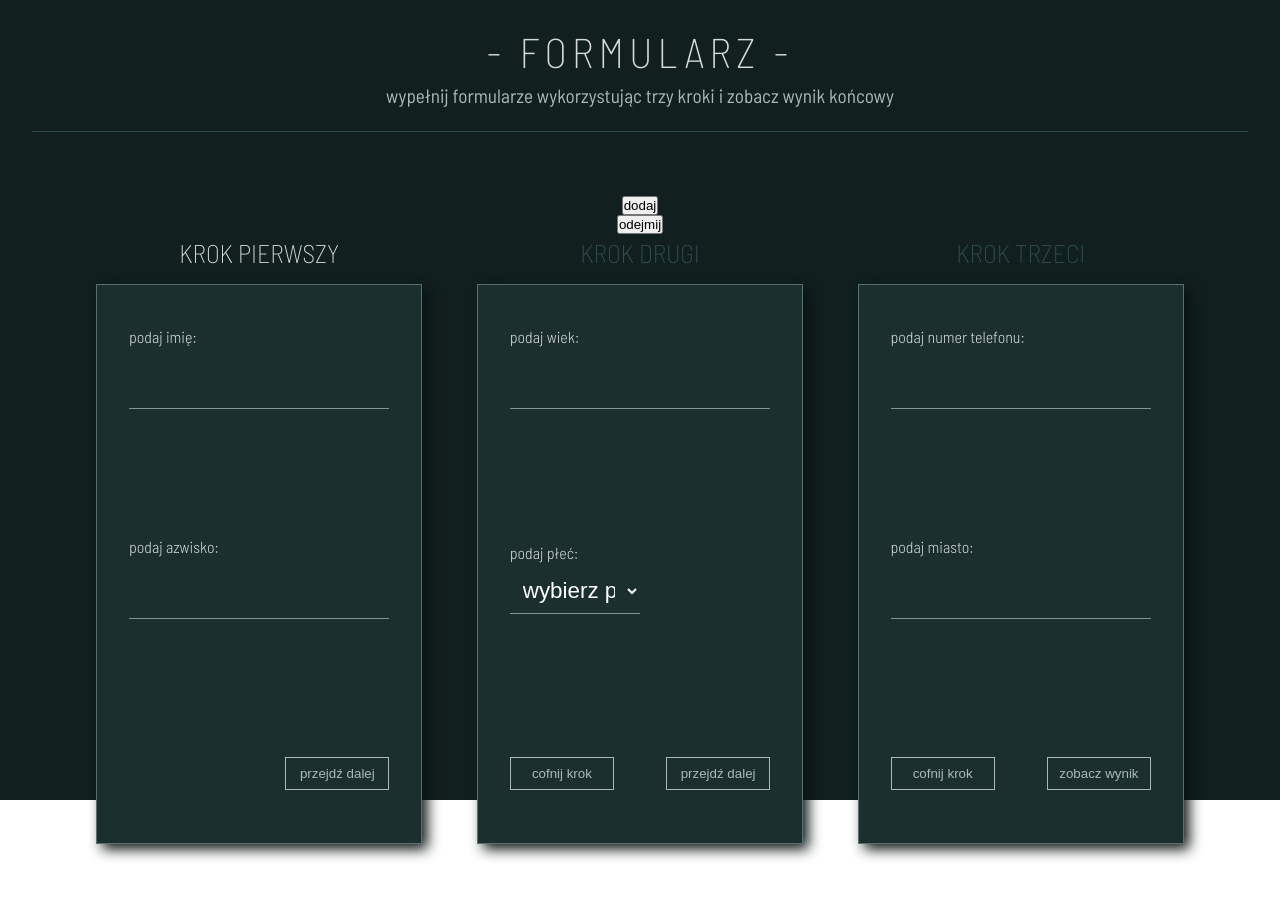
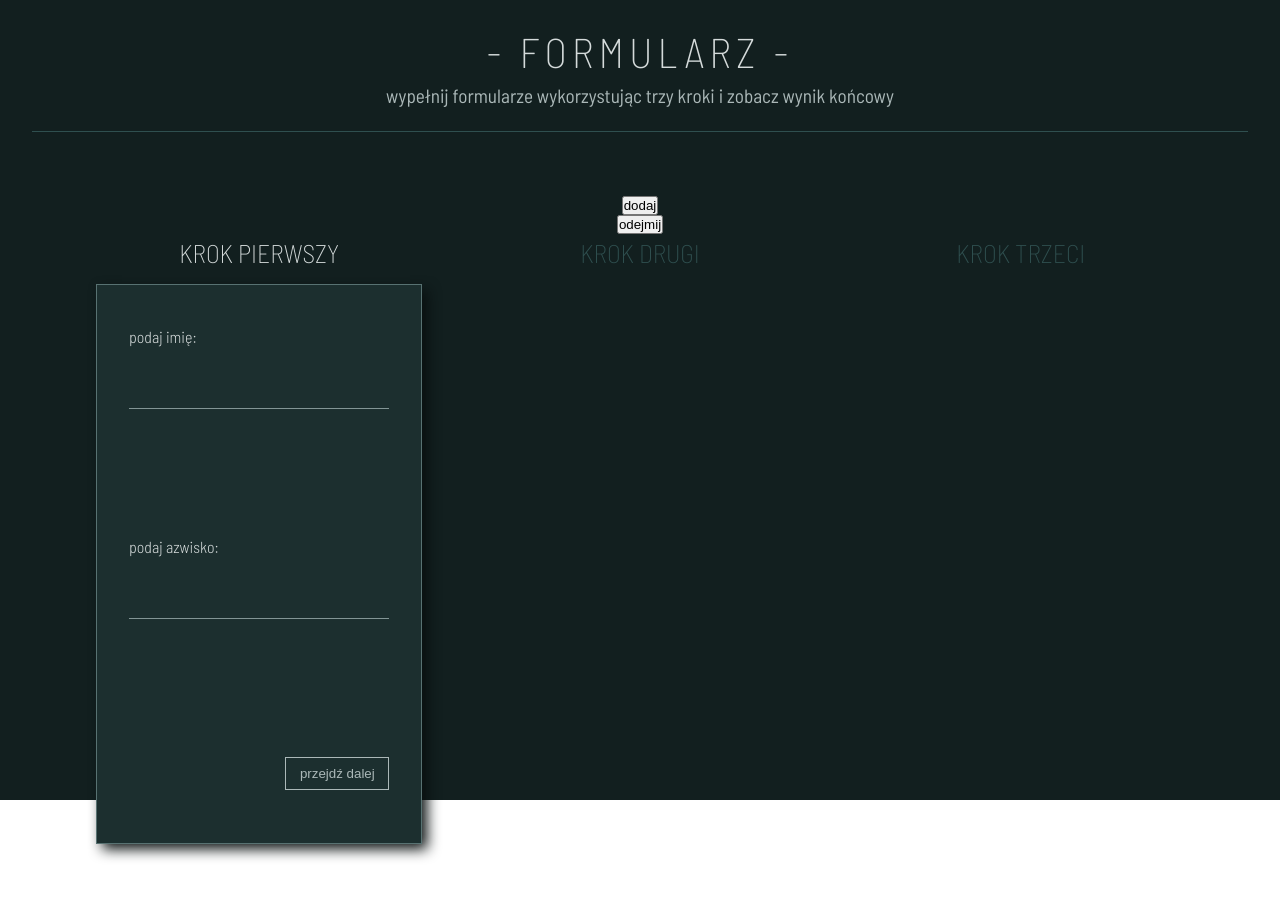
Before and after one commit to Scorpion19702022/React_Mentor_018_MULTI_STEP_FORM_and_TEST, a React (Vite) app: page / in a window 1280 px wide. Shown: the top 898 px of the page. Built offline with nearby package versions, Linux system fonts and the light colour scheme.

Commit message:
added styles

```diff
--- a/src/Components/StepThree/StepThree.tsx
+++ b/src/Components/StepThree/StepThree.tsx
@@ -38,7 +38,7 @@ const StepThree: React.FC<initialProps> = ({ stepThree, stepEndThree, backStep,
 	}
 
 	return (
-		<section className={stepThree === 1 ? styles.wrapper : styles.wrapper_end}>
+		<section className={stepThree === 3 ? styles.wrapper : styles.wrapper_end}>
 			<form className={styles.form} onSubmit={handleSubmit(onSubmit)}>
 				<div className={styles.box_inputs}>
 					<label className={styles.label}>podaj numer telefonu:</label>
--- a/src/Components/StepTwo/StepTwo.tsx
+++ b/src/Components/StepTwo/StepTwo.tsx
@@ -48,7 +48,7 @@ const StepTwo: React.FC<initialProps> = ({ stepTwo, stepEndTwo, backStep, addDat
 	}
 
 	return (
-		<section className={stepTwo === 1 ? styles.wrapper : styles.wrapper_end}>
+		<section className={stepTwo === 2 ? styles.wrapper : styles.wrapper_end}>
 			<form className={styles.form} onSubmit={handleSubmit(onSubmit)}>
 				<div className={styles.box_inputs}>
 					<label className={styles.label}>podaj wiek:</label>
```
